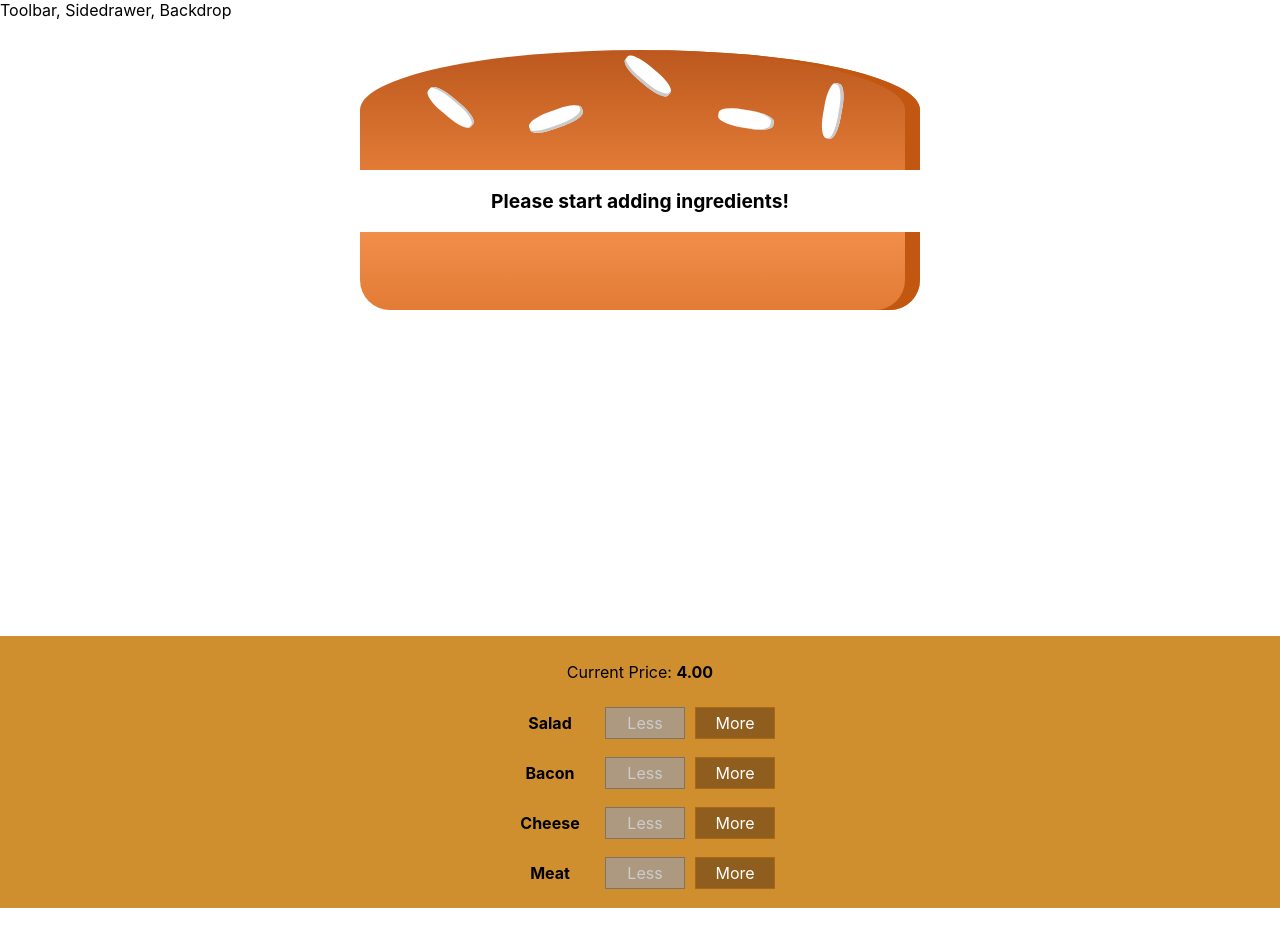
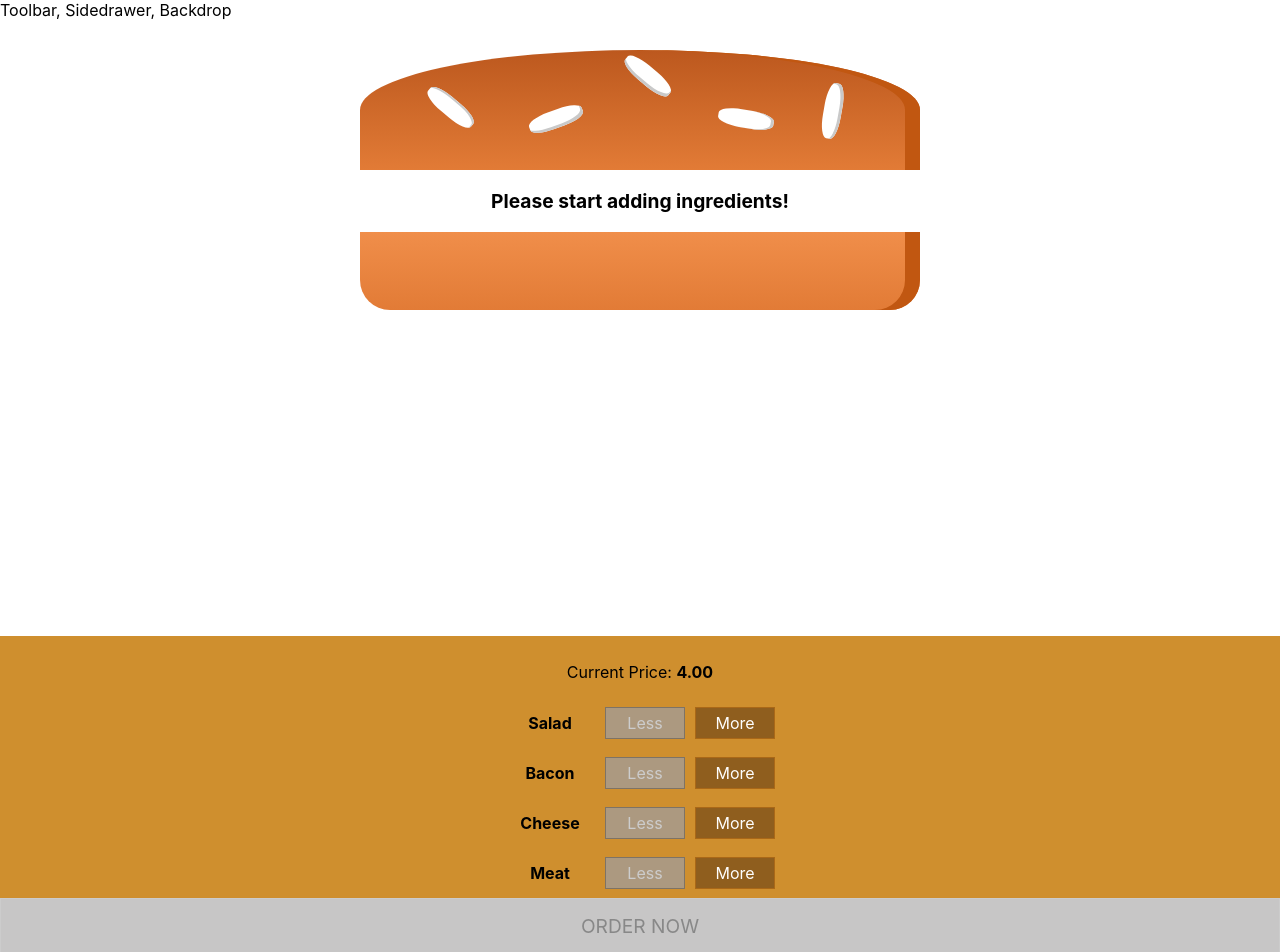
Before and after one commit to soniagisel/burgerbuilder, a React (Create React App) app in the folder burgerapp/: page / in a window 1280 px wide. Shown: the top 952 px of the page. Before the commit the page ends 908 px from the top, so only its background shows below. Built offline with nearby package versions, Linux system fonts and the light colour scheme.

Commit message:
Added event listener for the Less and More buttons, price calculation and added Order Now button

```diff
--- a/burgerapp/src/components/Burger/BuildControls/BuildControls.js
+++ b/burgerapp/src/components/Burger/BuildControls/BuildControls.js
@@ -23,6 +23,9 @@
         disabled={props.disabled[ctrl.type]}
       />
     ))}
+    <button className={classes['OrderButton']} disabled={!props.purchasable}>
+      ORDER NOW
+    </button>
   </div>
 )
 
--- a/burgerapp/src/components/Burger/BuildControls/BuildControls.module.css
+++ b/burgerapp/src/components/Burger/BuildControls/BuildControls.module.css
@@ -8,3 +8,45 @@
   margin: auto;
   padding: 10px 0;
 }
+
+.OrderButton {
+  background-color: #dad735;
+  outline: none;
+  cursor: pointer;
+  border: 1px solid #966909;
+  color: #966909;
+  font-family: inherit;
+  font-size: 1.2em;
+  padding: 15px 30px;
+  box-shadow: 2px 2px 2px #966909;
+}
+
+.OrderButton:hover,
+.OrderButton:active {
+  background-color: #a0db41;
+  border: 1px solid #966909;
+  color: #966909;
+}
+
+.OrderButton:disabled {
+  background-color: #c7c6c6;
+  cursor: not-allowed;
+  border: 1px solid #ccc;
+  color: #888888;
+}
+
+.OrderButton:not(:disabled) {
+  animation: enable 0.3s linear;
+}
+
+@keyframes enable {
+  0% {
+    transform: scale(1);
+  }
+  60% {
+    transform: scale(1.1);
+  }
+  100% {
+    transform: scale(1);
+  }
+}
--- a/burgerapp/src/containers/BurgerBuilder/BurgerBuilder.js
+++ b/burgerapp/src/containers/BurgerBuilder/BurgerBuilder.js
@@ -18,7 +18,20 @@
       cheese: 0,
       meat: 0
     },
-    totalPrice: 4
+    totalPrice: 4,
+    purchasable: false
+  }
+
+  updatePurchaseState(ingredients) {
+    const sum = Object.keys(ingredients)
+      .map(igKey => {
+        return ingredients[igKey]
+      })
+      .reduce((sum, el) => {
+        return sum + el
+      }, 0)
+
+    this.setState({ purchasable: sum > 0 })
   }
 
   addIngredientHandler = type => {
@@ -32,6 +45,7 @@
     const oldPrice = this.state.totalPrice
     const newPrice = oldPrice + priceAddition
     this.setState({ totalPrice: newPrice, ingredients: updatedIngredients })
+    this.updatePurchaseState(updatedIngredients)
   }
 
   removeIngredientHandler = type => {
@@ -48,6 +62,7 @@
     const oldPrice = this.state.totalPrice
     const newPrice = oldPrice - priceDeduction
     this.setState({ totalPrice: newPrice, ingredients: updatedIngredients })
+    this.updatePurchaseState(updatedIngredients)
   }
 
   render() {
@@ -65,6 +80,7 @@
           ingredientRemoved={this.removeIngredientHandler}
           disabled={disabledInfo}
           price={this.state.totalPrice}
+          purchasable={this.state.purchasable}
         />
       </React.Fragment>
     )
```
